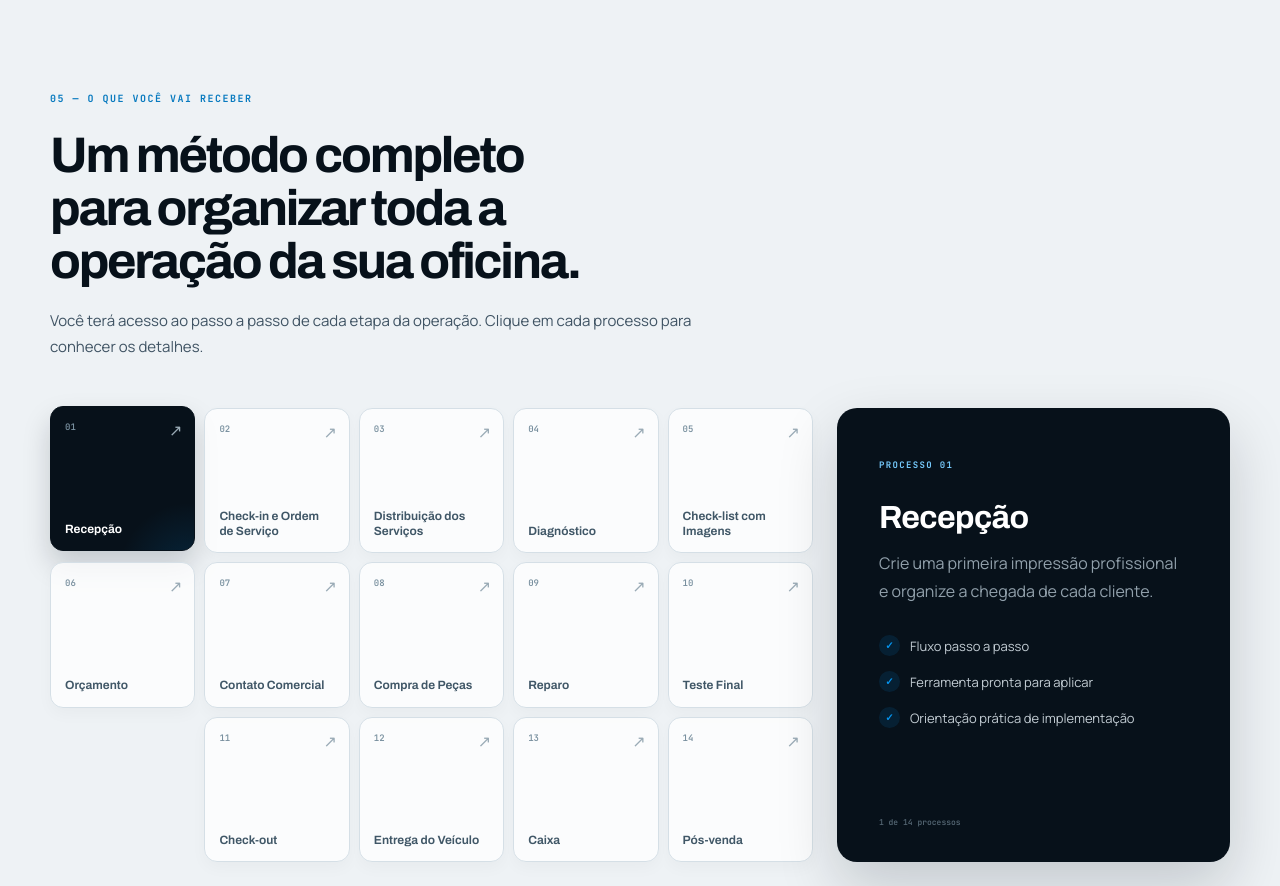
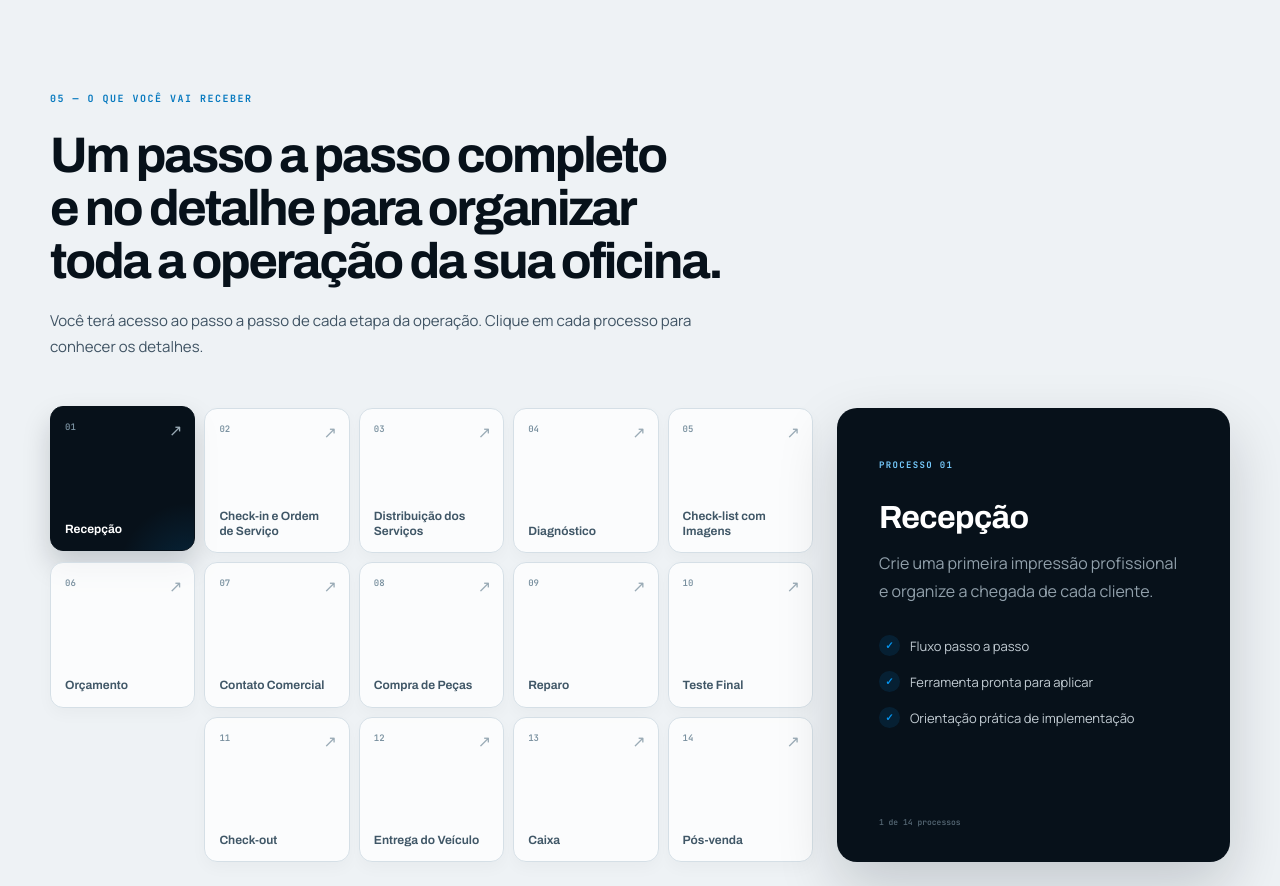
Before and after one commit to cezarhlima1/diegomensor, a Next.js app: page /oficinadealtaperformance in a window 1280 px wide. Shown: the part 4300-5186 px from the top of the page. Built offline with nearby package versions, Linux system fonts and the light colour scheme.

Commit message:
atualiza titulo dos processos

```diff
--- a/components/oficina-alta-performance/OficinaAltaPerformance.tsx
+++ b/components/oficina-alta-performance/OficinaAltaPerformance.tsx
@@ -261,7 +261,7 @@ export default function OficinaAltaPerformance() {
         <div className={styles.shell}>
           <div className={`${styles.sectionIntro} ${styles.reveal}`}>
             <span className={styles.index}>05 — O que você vai receber</span>
-            <h2>Um método completo para organizar toda a operação da sua oficina.</h2>
+            <h2>Um passo a passo completo e no detalhe para organizar toda a operação da sua oficina.</h2>
             <p>Você terá acesso ao passo a passo de cada etapa da operação. Clique em cada processo para conhecer os detalhes.</p>
           </div>
           <div className={styles.timeline}>
```
